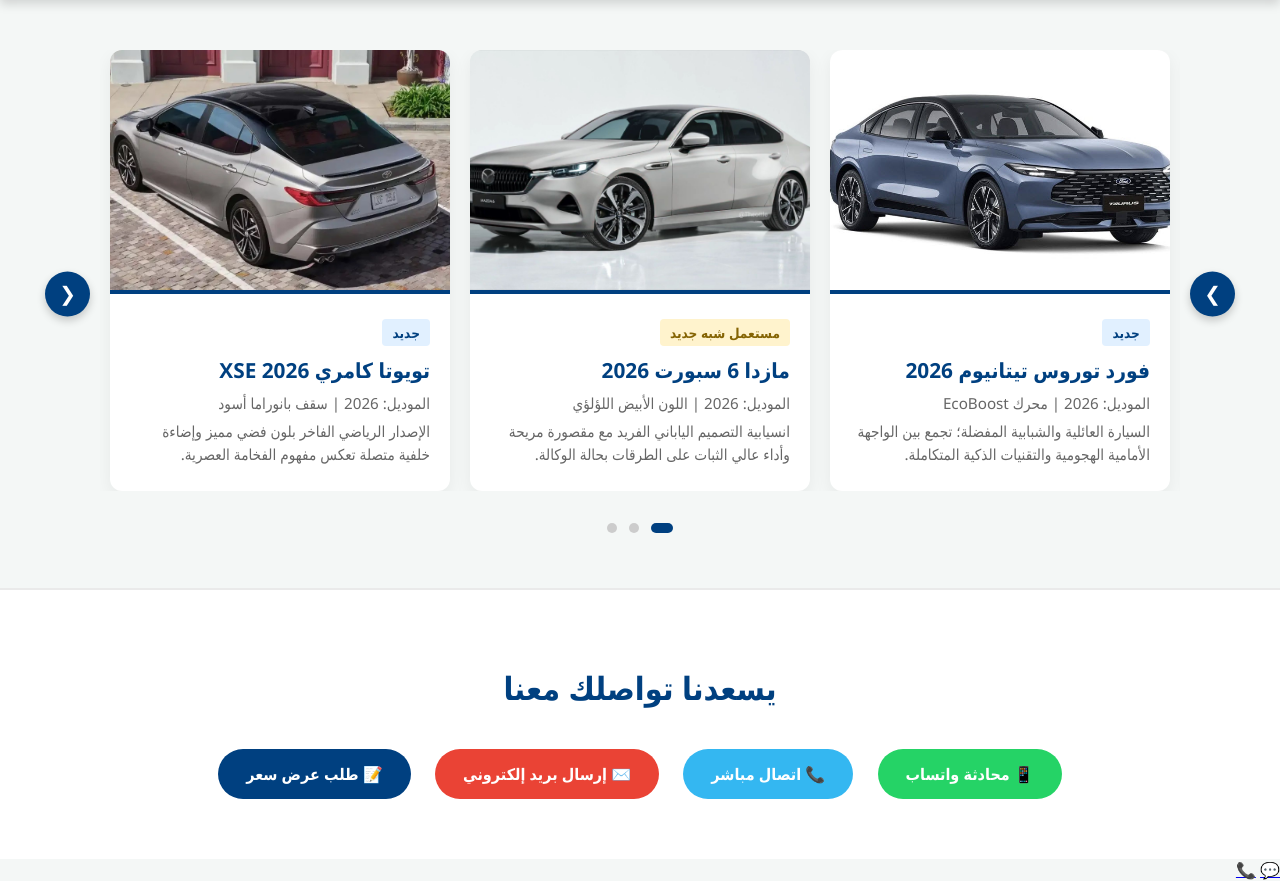
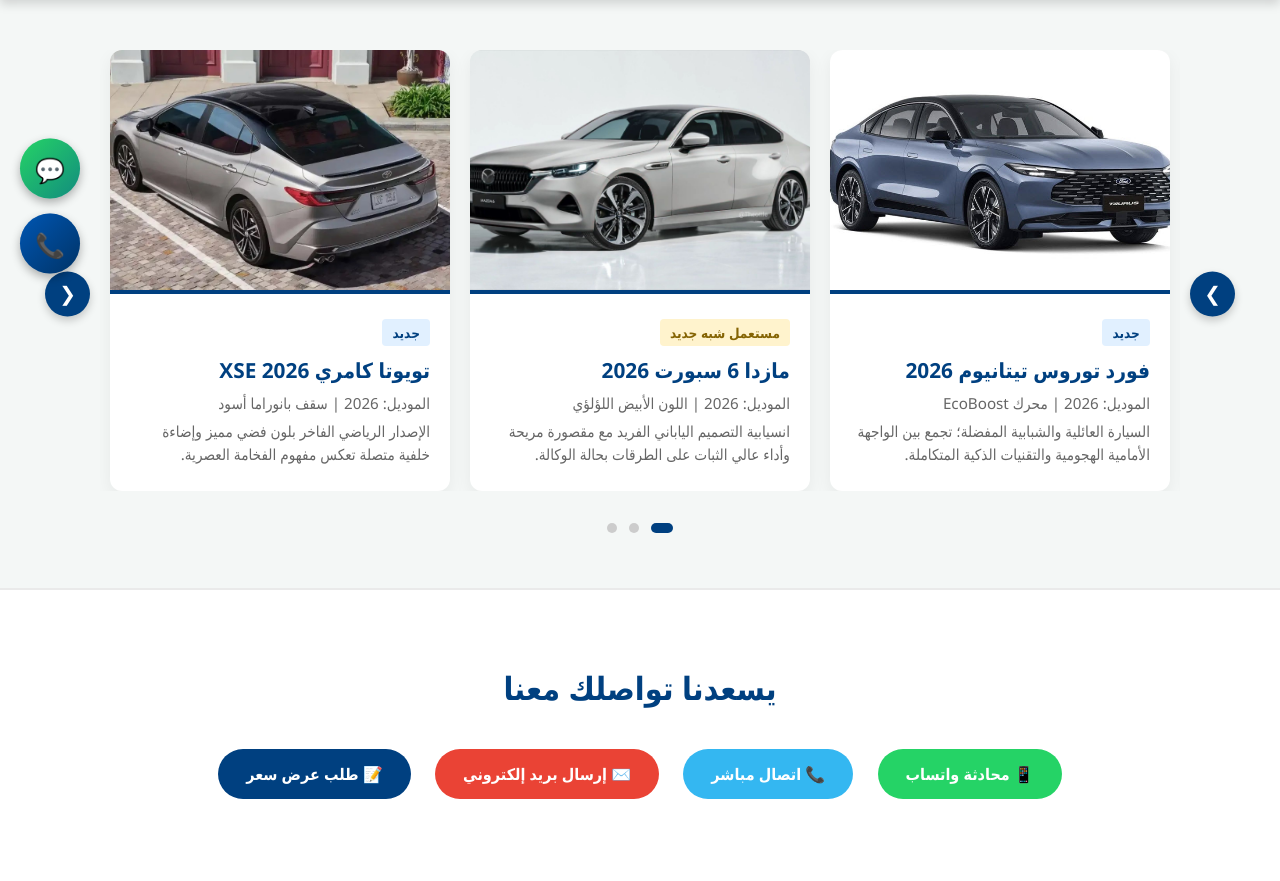
Before and after one commit to sendtome180-devplagah/Al-Aqeeq-Cars, a Flask app: page / in a window 1280 px wide. Shown: the part 194-1075 px from the top of the page. After the commit the page ends 993 px from the top, so only its background shows below. Run offline with Flask 3, Linux system fonts and the light colour scheme.

Commit message:
Update index.html

```diff
--- a/templates/index.html
+++ b/templates/index.html
@@ -5,6 +5,83 @@
     <meta name="viewport" content="width=device-width, initial-scale=1.0">
     <title>معرض العقيق للسيارات الجديدة والمستعملة</title>
     <style>
+/* --- كود الأزرار العائمة الحيوية والجذابة --- */
+.floating-contact {
+    position: fixed;
+    left: 20px; /* المسافة من يسار الشاشة */
+    top: 50%; /* موازنة الأزرار في منتصف الارتفاع */
+    transform: translateY(-50%);
+    display: flex;
+    flex-direction: column; /* ترتيب الأزرار عمودياً */
+    gap: 15px; /* المسافة بين زر الواتساب وزر الاتصال */
+    z-index: 1000; /* ضمان ظهورها فوق محتوى الموقع */
+}
+
+.floating-btn {
+    display: flex;
+    align-items: center;
+    justify-content: center;
+    width: 60px;
+    height: 60px;
+    border-radius: 50%; /* جعل الأزرار دائرية بالكامل */
+    color: white;
+    font-size: 24px;
+    text-decoration: none;
+    box-shadow: 0 4px 10px rgba(0,0,0,0.3);
+    transition: all 0.3s ease; /* سرعة ونعومة الحركة */
+    position: relative;
+}
+
+/* التأثير الحركي الجذاب عند مرور الماوس (Hover) */
+.floating-btn:hover {
+    transform: scale(1.1) translateX(3px); /* تكبير الزر قليلاً وتحريكه بنعومة */
+    box-shadow: 0 6px 15px rgba(0,0,0,0.4);
+}
+
+/* خلفية متدرجة فخمة لزر الواتساب */
+.whatsapp {
+    background: linear-gradient(135deg, #25d366, #128c7e);
+}
+
+/* خلفية متدرجة زرقاء احترافية لزر الاتصال */
+.phone {
+    background: linear-gradient(135deg, #0056b3, #003366);
+}
+
+/* تأثير التوهج المتموج خلف الأزرار لجذب الانتباه */
+.floating-btn::after {
+    content: '';
+    position: absolute;
+    top: 0;
+    left: 0;
+    width: 100%;
+    height: 100%;
+    border-radius: 50%;
+    background: inherit;
+    opacity: 0.5;
+    z-index: -1;
+    transition: all 0.3s ease;
+}
+
+.floating-btn:hover::after {
+    transform: scale(1.3); /* تمدد التوهج للخارج عند لمس الزر */
+    opacity: 0;
+}
+
+/* تحسين المقاسات لتناسب شاشات الجوال الصغير */
+@media (max-width: 768px) {
+    .floating-contact {
+        left: 15px;
+    }
+    .floating-btn {
+        width: 50px;
+        height: 50px;
+        font-size: 20px;
+    }
+}
+
+
+
         /* إعدادات الألوان والخطوط الأساسية والهوية البصرية */
         :root {
             --primary-blue: #004080;
```
